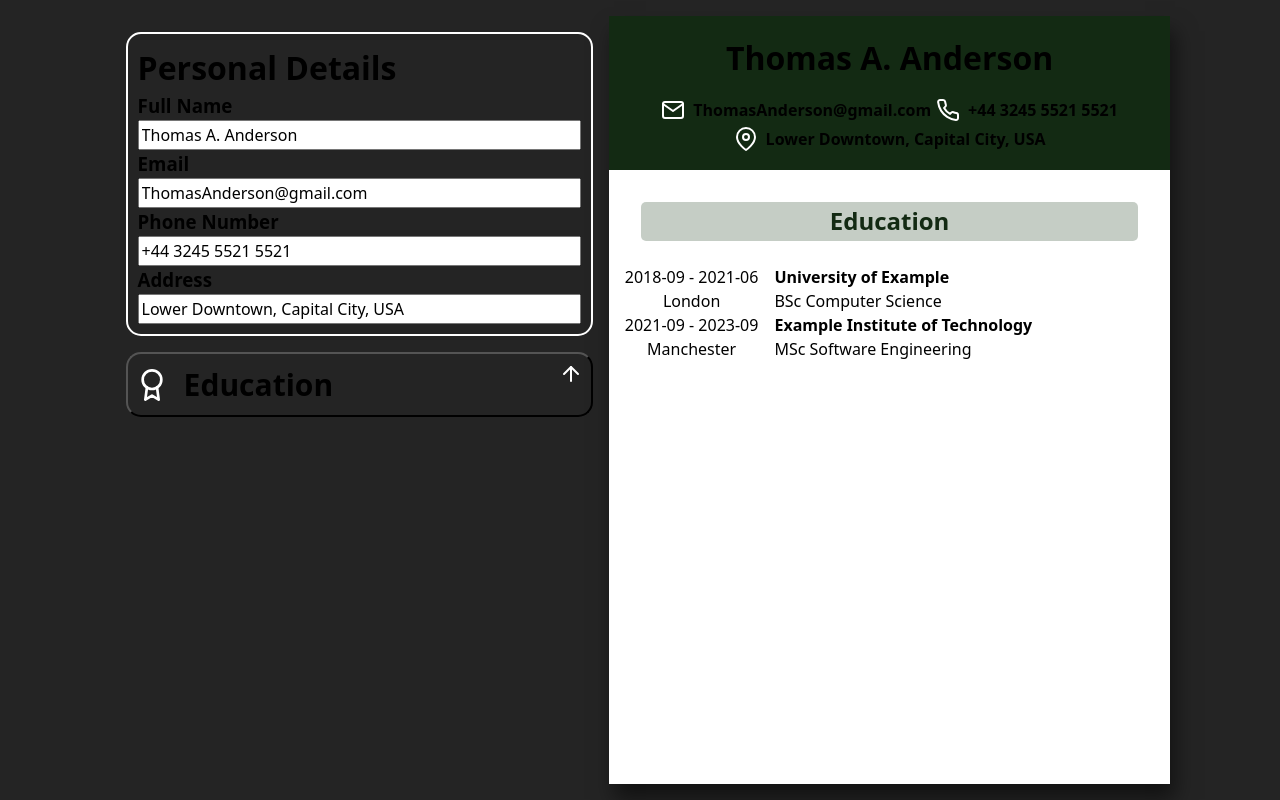
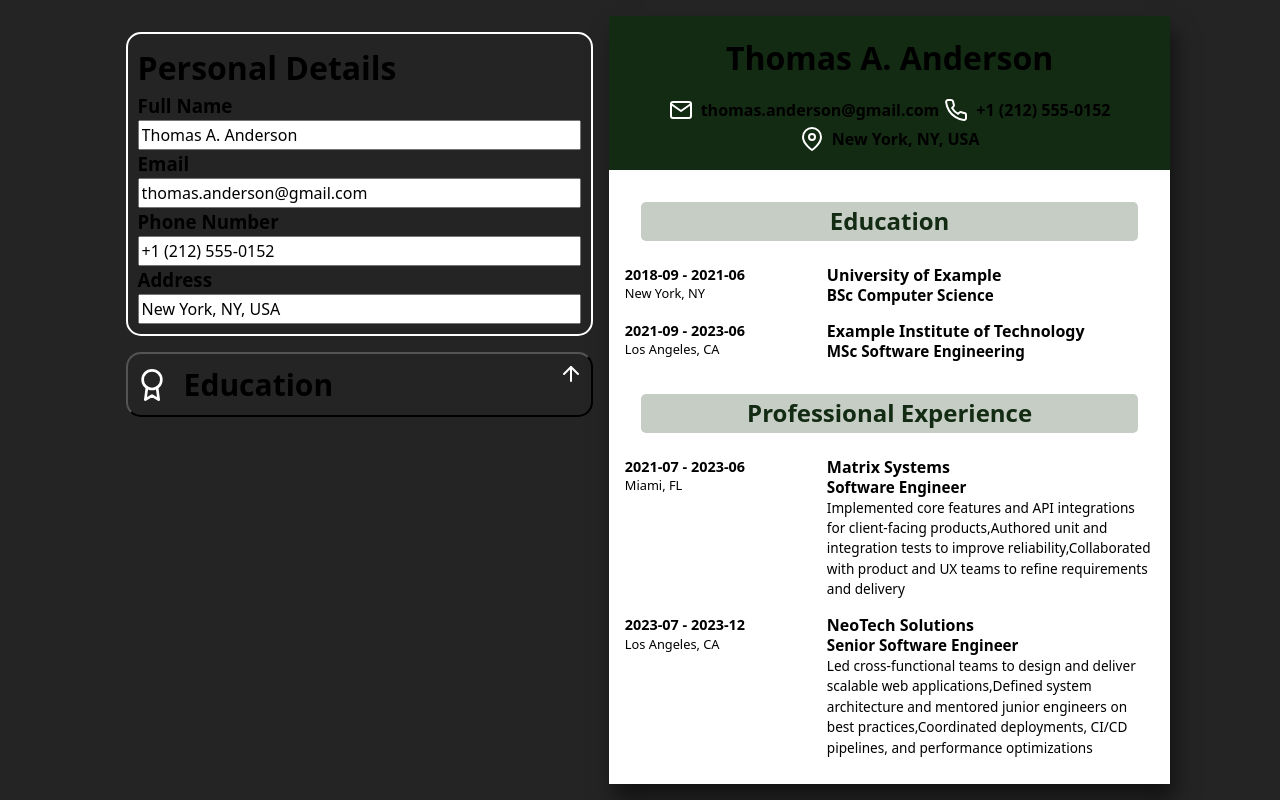
Before and after one commit to Blakem07/cv-builder, a React (Vite) app: page / in a window 1280 px wide. Built offline with nearby package versions, Linux system fonts and the light colour scheme.

Commit message:
feat: Add professional experience to output section

```diff
--- a/src/App.jsx
+++ b/src/App.jsx
@@ -5,9 +5,9 @@ import "./App.css";
 
 const defaultForm = {
   name: "Thomas A. Anderson",
-  email: "ThomasAnderson@gmail.com",
-  phone: "+44 3245 5521 5521",
-  address: "Lower Downtown, Capital City, USA",
+  email: "thomas.anderson@gmail.com",
+  phone: "+1 (212) 555-0152",
+  address: "New York, NY, USA",
   education: [
     {
       id: 1,
@@ -15,15 +15,43 @@ const defaultForm = {
       degree: "BSc Computer Science",
       startDate: "2018-09",
       endDate: "2021-06",
-      city: "London",
+      city: "New York, NY",
     },
     {
       id: 2,
       university: "Example Institute of Technology",
       degree: "MSc Software Engineering",
       startDate: "2021-09",
-      endDate: "2023-09",
-      city: "Manchester",
+      endDate: "2023-06",
+      city: "Los Angeles, CA",
+    },
+  ],
+  experience: [
+    {
+      id: 102,
+      company: "Matrix Systems",
+      position: "Software Engineer",
+      startDate: "2021-07",
+      endDate: "2023-06",
+      city: "Miami, FL",
+      responsibilities: [
+        "Implemented core features and API integrations for client-facing products",
+        "Authored unit and integration tests to improve reliability",
+        "Collaborated with product and UX teams to refine requirements and delivery",
+      ],
+    },
+    {
+      id: 101,
+      company: "NeoTech Solutions",
+      position: "Senior Software Engineer",
+      startDate: "2023-07",
+      endDate: "2023-12",
+      city: "Los Angeles, CA",
+      responsibilities: [
+        "Led cross-functional teams to design and deliver scalable web applications",
+        "Defined system architecture and mentored junior engineers on best practices",
+        "Coordinated deployments, CI/CD pipelines, and performance optimizations",
+      ],
     },
   ],
 };
--- a/src/components/CVItem.jsx
+++ b/src/components/CVItem.jsx
@@ -17,8 +17,9 @@ export default function CVItem({
         <p className="cv-item-location">{city}</p>
       </div>
       <div className="right">
-        <h4 className="cv-item-tinstitution">{institution}</h4>
+        <h4 className="cv-item-institution">{institution}</h4>
         <p className="cv-item-achievement">{achievement}</p>
+        <p className="cv-item-detail">{detail}</p>
       </div>
     </div>
   );
--- a/src/components/EducationSection.jsx
+++ b/src/components/EducationSection.jsx
@@ -1,5 +1,5 @@
 import UniversityItem from "./UniversityItem";
-import "../styles/EducationSection.css";
+import "../styles/Sections.css";
 import AddItemButton from "./AddItemButton";
 
 export default function EducationSection({
--- a/src/components/OutputCV.jsx
+++ b/src/components/OutputCV.jsx
@@ -23,7 +23,7 @@ export default function OutputCV({ form }) {
         </div>
       </header>
       <main>
-        <section className="education-section">
+        <section className="section education-section">
           <div className="section-header">
             <h2>Education</h2>
           </div>
@@ -41,6 +41,24 @@ export default function OutputCV({ form }) {
             ))}
           </div>
         </section>
+        <section className=" section professional-experience-section">
+          <div className="section-header">
+            <h2>Professional Experience</h2>
+          </div>
+          <div className="section-content">
+            {form.experience.map((exp) => (
+              <CVItem
+                key={exp.id}
+                institution={`${exp.company}`}
+                achievement={exp.position}
+                detail={`${exp.responsibilities}`}
+                startDate={exp.startDate}
+                endDate={exp.endDate}
+                city={exp.city}
+              />
+            ))}
+          </div>
+        </section>
       </main>
     </div>
   );
--- a/src/styles/CVItem.css
+++ b/src/styles/CVItem.css
@@ -1,15 +1,58 @@
 .cv-item {
   display: flex;
-  flex-direction: row;
-  gap: 1rem;
+  align-items: flex-start;
+  gap: 2rem;
+  margin-bottom: 1rem;
 }
 
-.cv-item-title {
-  font-weight: bold;
+/* left column */
+.cv-item .left {
+  flex: 0 0 170px;
+  text-align: right;
 }
 
-.right {
+/* right column */
+.cv-item .right {
+  flex: 1;
   display: flex;
   flex-direction: column;
   align-items: flex-start;
+  text-align: left;
 }
+
+/* normalize element offsets */
+.cv-item h4,
+.cv-item p {
+  margin: 0;
+  padding: 0;
+  text-align: left;
+}
+
+/* typography */
+.cv-item-dates {
+  font-size: 0.9rem;
+  line-height: 1.4;
+  font-weight: 600;
+}
+
+.cv-item-location {
+  font-size: 0.8rem;
+  line-height: 1.4;
+}
+
+.cv-item-institution {
+  font-size: 1rem;
+  line-height: 1.25;
+  font-weight: 700;
+}
+
+.cv-item-achievement {
+  font-size: 0.95rem;
+  line-height: 1.35;
+  font-weight: 600;
+}
+
+.cv-item-detail {
+  font-size: 0.85rem;
+  line-height: 1.5;
+}
--- a/src/styles/EducationSection.css
+++ b/src/styles/Sections.css
@@ -1,6 +1,5 @@
-.education-section {
+.section {
   display: flex;
   flex-direction: column;
-
   gap: 0.5rem;
 }
```
